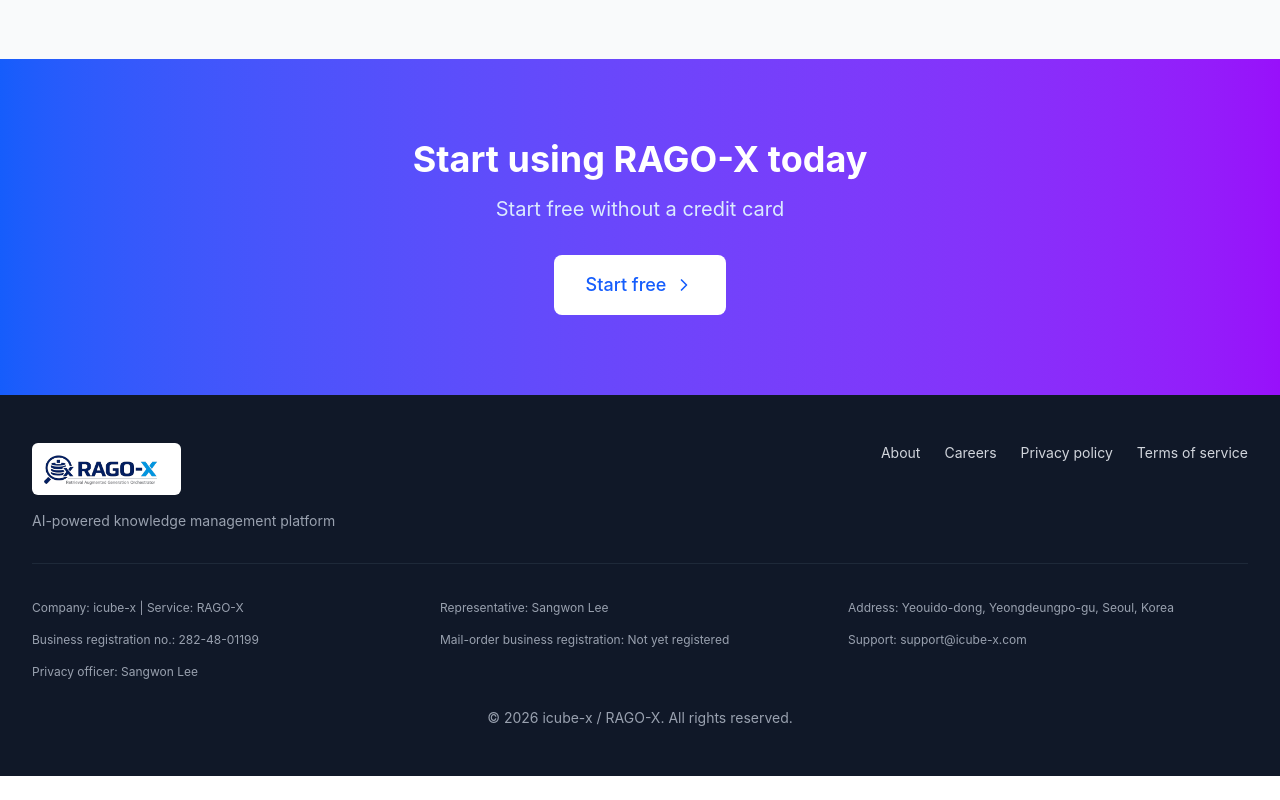
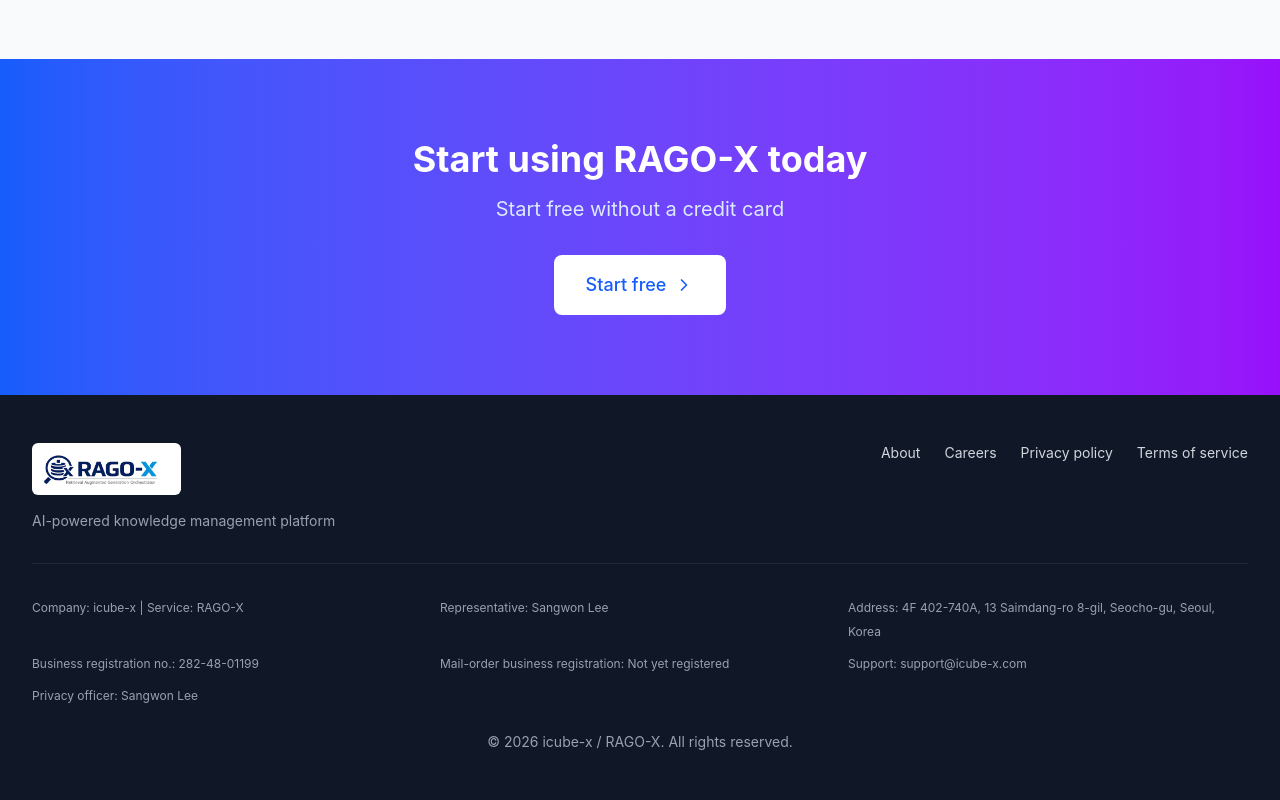
Before and after one commit to icube-x/rago-chat-landing, a React (Vite) app: page / in a window 1280 px wide. Shown: the part 5093-5893 px from the top of the page. Before the commit the page ends 5869 px from the top, so only its background shows below. Built offline with nearby package versions, Linux system fonts and the light colour scheme.

Commit message:
사업자 정보 주소 확정 반영

```diff
--- a/src/app/components/LandingPage.tsx
+++ b/src/app/components/LandingPage.tsx
@@ -214,7 +214,7 @@
       businessInfo: {
         companyService: '회사명: 아이큐브엑스 | 서비스명: RAGO-X',
         ceo: '대표자: 이상원',
-        address: '사업장 주소: 서울 영등포구 여의도동',
+        address: '사업장 주소: 서울시 서초구 사임당로8길13, 4층 402-740A호',
         businessNumber: '사업자등록번호: 282-48-01199',
         mailOrderNumber: '통신판매업 신고번호: 신고 전',
         contact: '고객센터: support@icube-x.com',
@@ -425,7 +425,7 @@
       businessInfo: {
         companyService: 'Company: icube-x | Service: RAGO-X',
         ceo: 'Representative: Sangwon Lee',
-        address: 'Address: Yeouido-dong, Yeongdeungpo-gu, Seoul, Korea',
+        address: 'Address: 4F 402-740A, 13 Saimdang-ro 8-gil, Seocho-gu, Seoul, Korea',
         businessNumber: 'Business registration no.: 282-48-01199',
         mailOrderNumber: 'Mail-order business registration: Not yet registered',
         contact: 'Support: support@icube-x.com',
```
